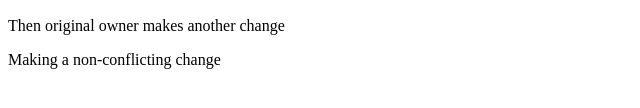
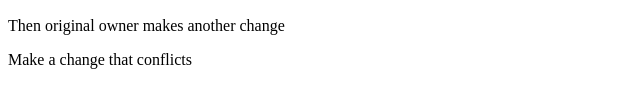
Before and after one commit to KnitAllNight/LEGtbD, a plain HTML site: page index.html in a window 1280 px wide. Shown: the part 182-290 px from the top of the page, 0-640 px from the left. Drawn offline with Linux system fonts and the light colour scheme.

Commit message:
Collab conflicting change

```diff
--- a/index.html
+++ b/index.html
@@ -9,6 +9,6 @@
     <p>first line of Moby Dick</p>
     <h2>Collaborator makes a change</h2>
     <p>Then original owner makes another change</p>
-    <p>Making a non-conflicting change</p>
+    <p>Make a change that conflicts</p>
   </body>
 </html>
```
